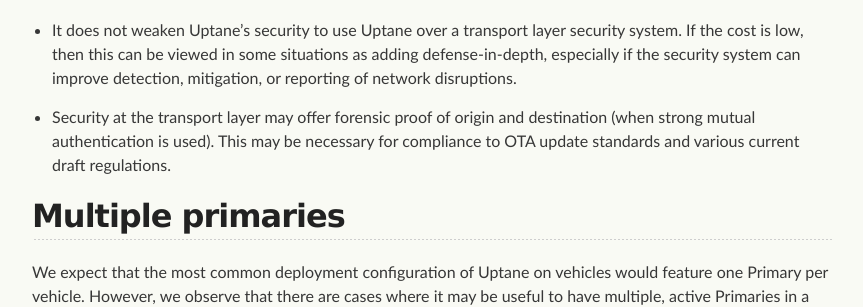
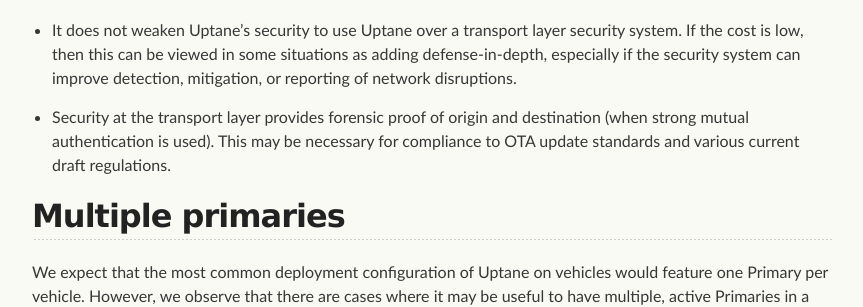
Before and after one commit to uptane/deployment-considerations, a Jekyll site: the page built from customizations.md, in a window 1280 px wide and 900 px high, scrolled down 3020 px. Shown: the part 153-460 px from the top of the window, without its empty margins (208-1071 px from the left). Built offline with Jekyll 4.4.1, drawn with Linux system fonts in a browser that asks for light colours; our own code applies the rules of GitHub Pages for plain Markdown files.

Commit message:
Update customizations.md

```diff
--- a/customizations.md
+++ b/customizations.md
@@ -75,7 +75,7 @@ Uptane's security is orthogonal to security systems at other network layers, suc
 
 - It does not weaken Uptane's security to use Uptane over a transport layer security system.  If the cost is low, then this can be viewed in some situations as adding defense-in-depth, especially if the security system can improve detection, mitigation, or reporting of network disruptions.
 
-- Security at the transport layer may offer forensic proof of origin and destination (when strong mutual authentication is used).  This may be necessary for compliance to OTA update standards and various current draft regulations.
+- Security at the transport layer provides forensic proof of origin and destination (when strong mutual authentication is used).  This may be necessary for compliance to OTA update standards and various current draft regulations.
 
 ## Multiple primaries
 
```
